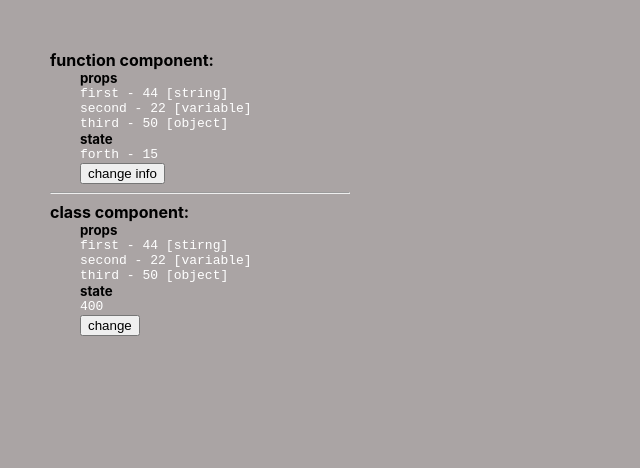
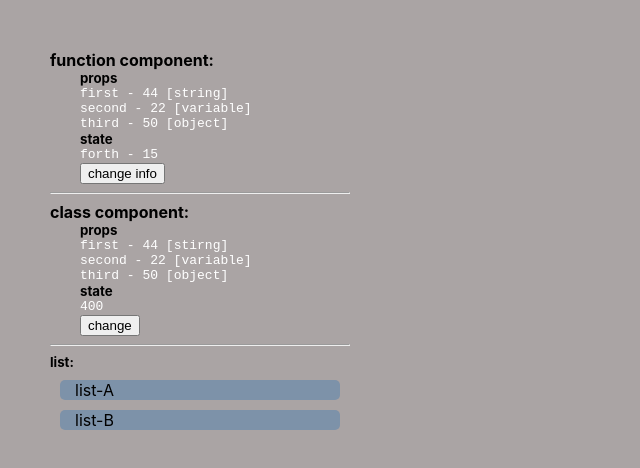
Before and after one commit to SadeqSp/ExploringReact, a React app: page / in a window 1280 px wide. Shown: the whole page, without its empty margins (0-640 px from the left). Built offline with nearby package versions, Linux system fonts and the light colour scheme.

Commit message:
adding list.js

```diff
--- a/src/index.js
+++ b/src/index.js
@@ -5,6 +5,9 @@ import './style.css';
 import FuncComp from './myFuncComp';
 import ClassComp from './myClassComp';
 import MyState from './myState';
+import MyList from './list';
+
+const arr = ["list-A", "list-B"];
 
 const mine = (
     <main>
@@ -12,6 +15,9 @@ const mine = (
         <hr />
         <ClassComp />
         <MyState />
+        <hr />
+        <h5>list: </h5>
+        <MyList data={arr} />
     </main>
 )
 
--- /dev/null
+++ b/src/list.js
@@ -0,0 +1,12 @@
+import React from 'react';
+
+// props = array
+function MyList(props) {
+  const arr = props.data;
+  const listItem = arr.map(
+    (val, index) => <li key={index}>{val}</li>
+  );
+  return <ul>{listItem}</ul>;
+}
+
+export default MyList;
--- a/src/style.css
+++ b/src/style.css
@@ -11,3 +11,21 @@ code {
 	display: block;
 }
 .box {margin-left: 30px;}
+
+
+
+
+h1 {
+	font-family: Lato;
+}
+ul {
+	padding: 0;
+	margin:10px 0 0 0;
+}
+li {
+	list-style-type: none;
+	padding-left: 15px;
+	margin: 10px;
+	background-color:rgba(61, 120, 175, 0.411);
+	border-radius: 5px;
+}
```
